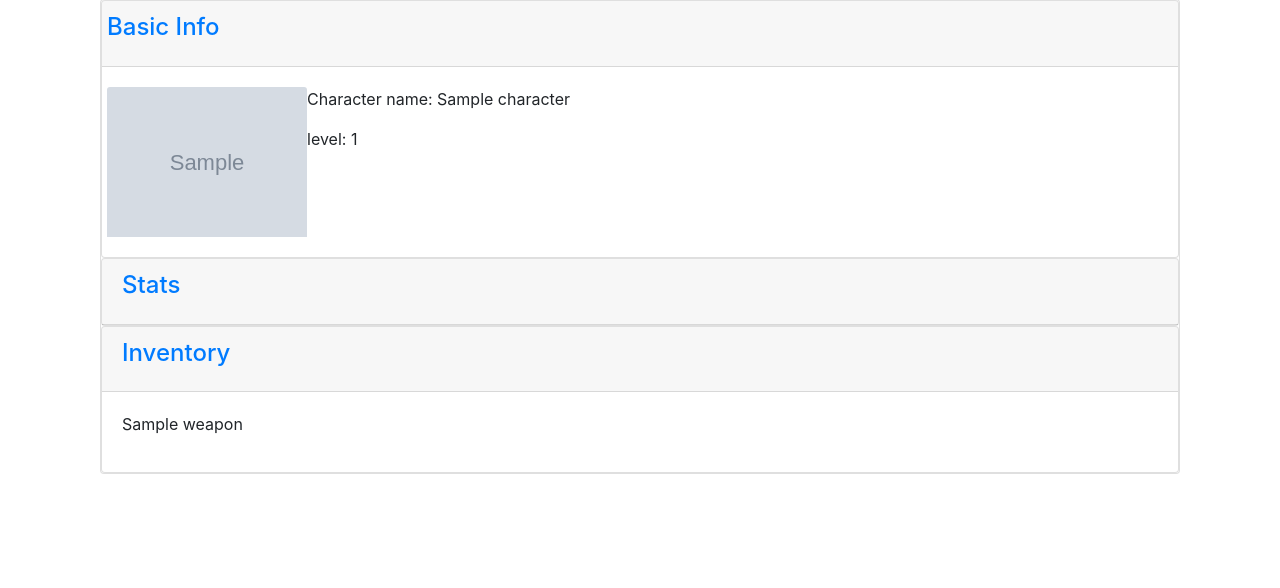
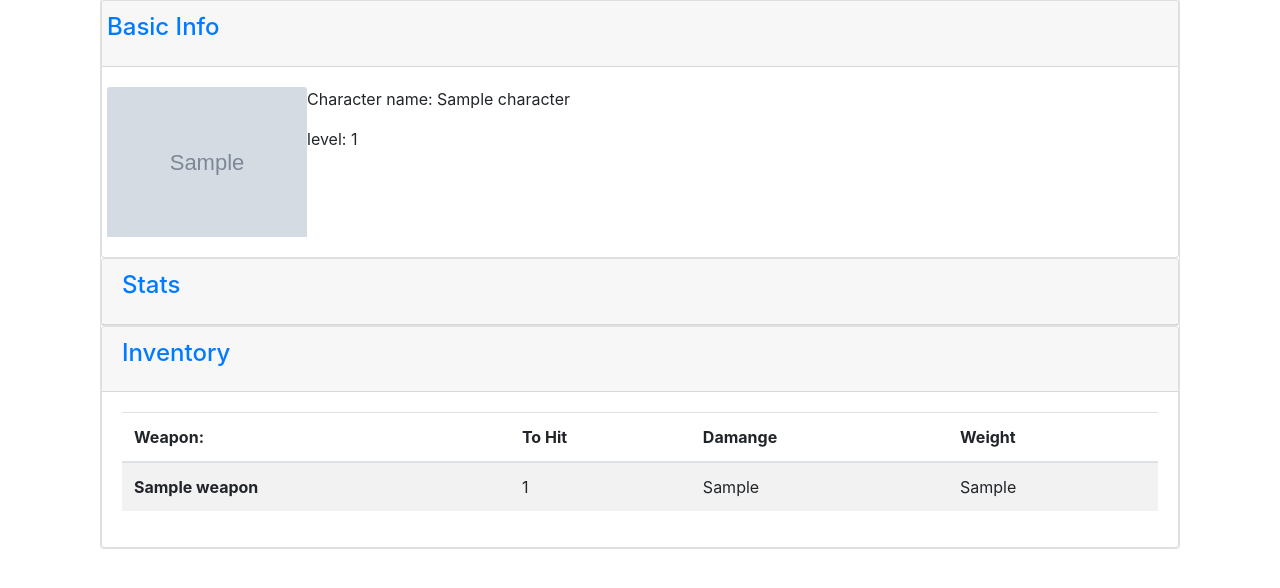
Before and after one commit to rustinpeace91/dnd5charsheet, a Django app: page /character/1/ in a window 1280 px wide, after a click on "Inventory". Shown: the part 97-685 px from the top of the page. Run offline with Django 3.2, Linux system fonts and the light colour scheme; tables that the repository leaves empty hold one stand-in row (Sample ...); some libraries are stand-ins or nearby versions.

Commit message:
inventory now a table

```diff
--- a/character/templates/charsheet.html
+++ b/character/templates/charsheet.html
@@ -44,9 +44,26 @@
                     </h4>
                 </div>
                 <div class="card-body collapse" id="inventorycollapse">
-                    {% for i in inventory %}
-                        <p>{{i.weapon.name}}</p>
-                    {% endfor %}
+                        <table class="table table-striped">
+                                <thead>
+                                  <tr>
+                                    <th scope="col">Weapon:</th>
+                                    <th scope="col">To Hit</th>
+                                    <th scope="col">Damange</th>
+                                    <th scope="col">Weight</th>
+                                  </tr>
+                                </thead>
+                                <tbody>
+                                {% for i in inventory %}
+                                  <tr>
+                                    <th scope="row">{{ i.weapon.name }}</th>
+                                    <td>{{ i.weapon.to_hit }}</td>
+                                    <td>{{ i.weapon.damage }}</td>
+                                    <td>{{ i.weapon.weight }}</td>
+                                  </tr>
+                                {% endfor %}
+                                </tbody>
+                        </table>
                 </div>
             </div>
         </div>
```
